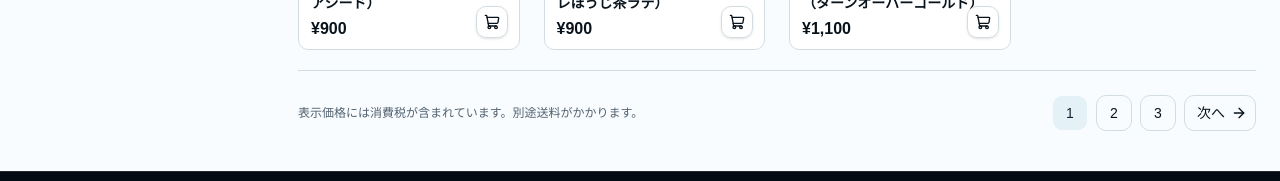
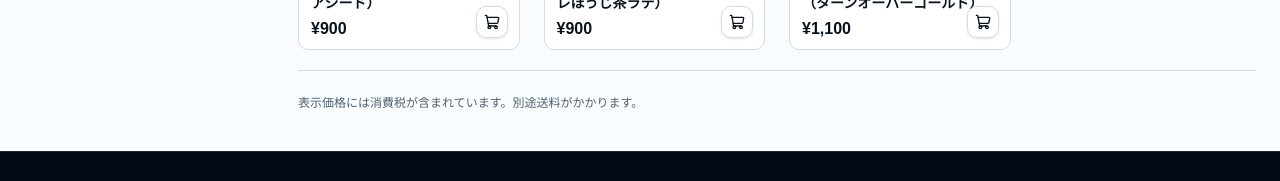
Before and after one commit to r77tchan/skym-shop-design, a React (Vite) app: page /items in a window 1280 px wide. Shown: the part 2993-3174 px from the top of the page. Built offline with nearby package versions, Linux system fonts and the light colour scheme.

Commit message:
無限スクロールを想定してページネーションの削除

```diff
--- a/src/pages/product-list-page.tsx
+++ b/src/pages/product-list-page.tsx
@@ -1,5 +1,4 @@
 import {
-  ArrowRightIcon,
   ArrowUpDownIcon,
   ChevronDownIcon,
   SearchIcon,
@@ -205,25 +204,10 @@ export function ProductListPage() {
               ))}
             </div>
 
-            <div className="flex flex-col gap-3 border-t pt-6 sm:flex-row sm:items-center sm:justify-between">
+            <div className="border-t pt-6">
               <p className="text-xs text-muted-foreground">
                 表示価格には消費税が含まれています。別途送料がかかります。
               </p>
-              <div className="flex items-center gap-2">
-                <Button className="size-9" size="icon-lg" variant="secondary">
-                  1
-                </Button>
-                <Button className="size-9" size="icon-lg" variant="outline">
-                  2
-                </Button>
-                <Button className="size-9" size="icon-lg" variant="outline">
-                  3
-                </Button>
-                <Button className="h-9 px-3" variant="outline">
-                  次へ
-                  <ArrowRightIcon data-icon="inline-end" />
-                </Button>
-              </div>
             </div>
           </div>
         </div>
```
